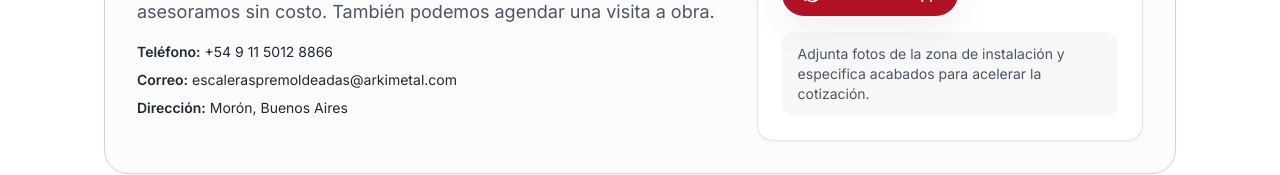
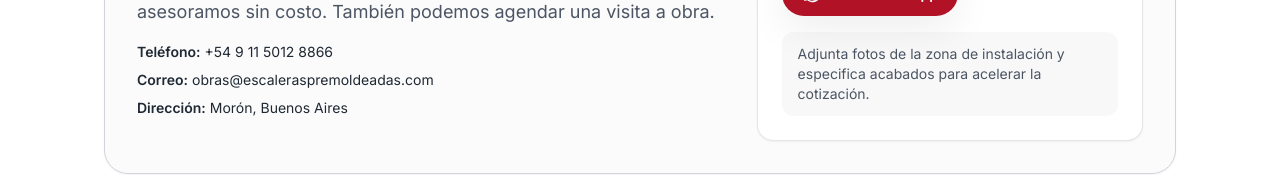
Before and after one commit to quirogapj/escaleraspremoldeadas-web, a Next.js app: page / in a window 1280 px wide. Shown: the part 3219-3394 px from the top of the page. Built offline with nearby package versions, Linux system fonts and the light colour scheme.

Commit message:
email
email

```diff
--- a/content/siteContent.ts
+++ b/content/siteContent.ts
@@ -111,6 +111,6 @@ export const contactContent = {
   description:
     'Compártenos planos, fotos o medidas por WhatsApp y te asesoramos sin costo. También podemos agendar una visita a obra.',
   phone: '+54 9 11 5012 8866',
-  email: 'escaleraspremoldeadas@arkimetal.com',
+  email: 'obras@escaleraspremoldeadas.com',
   address: 'Morón, Buenos Aires',
 };
```
